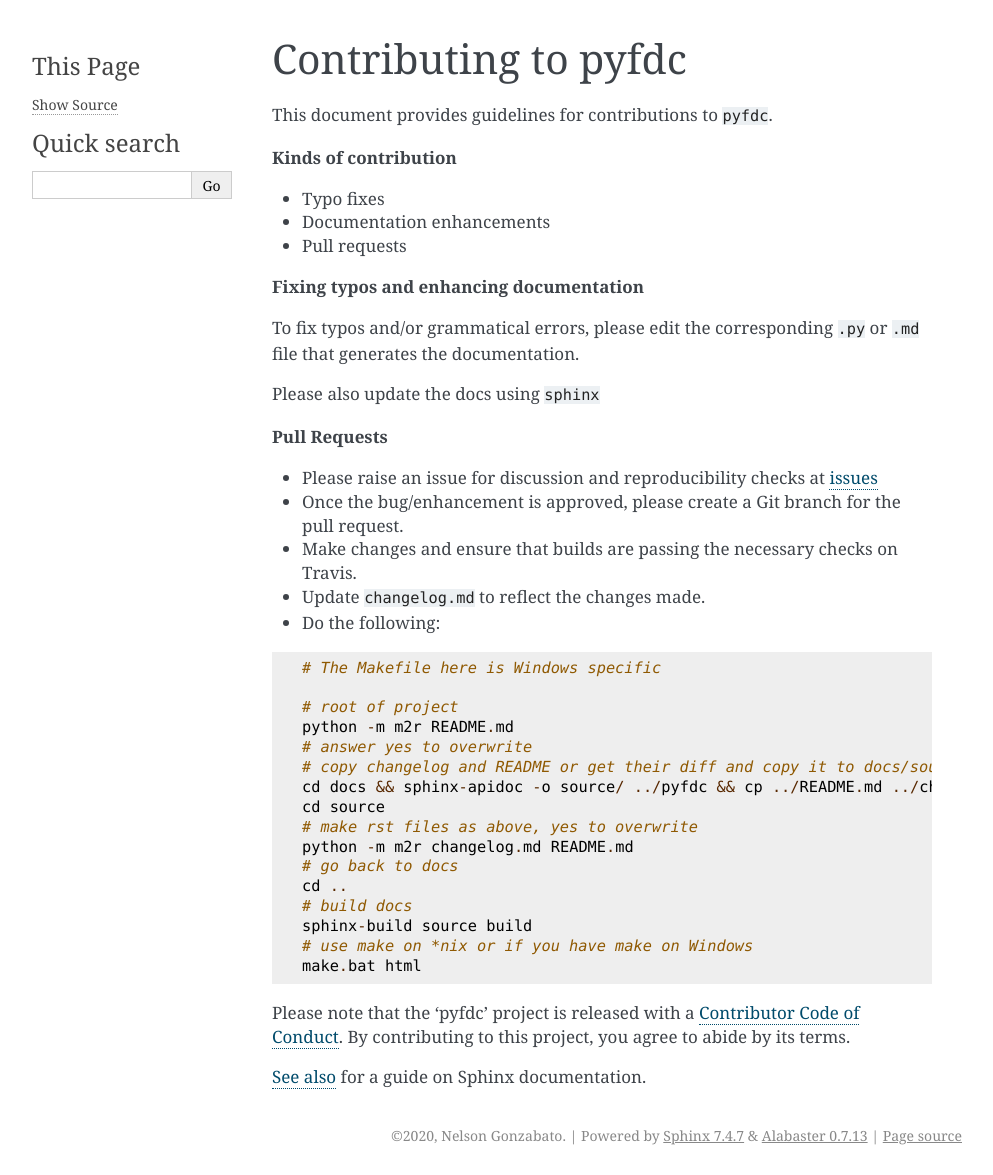
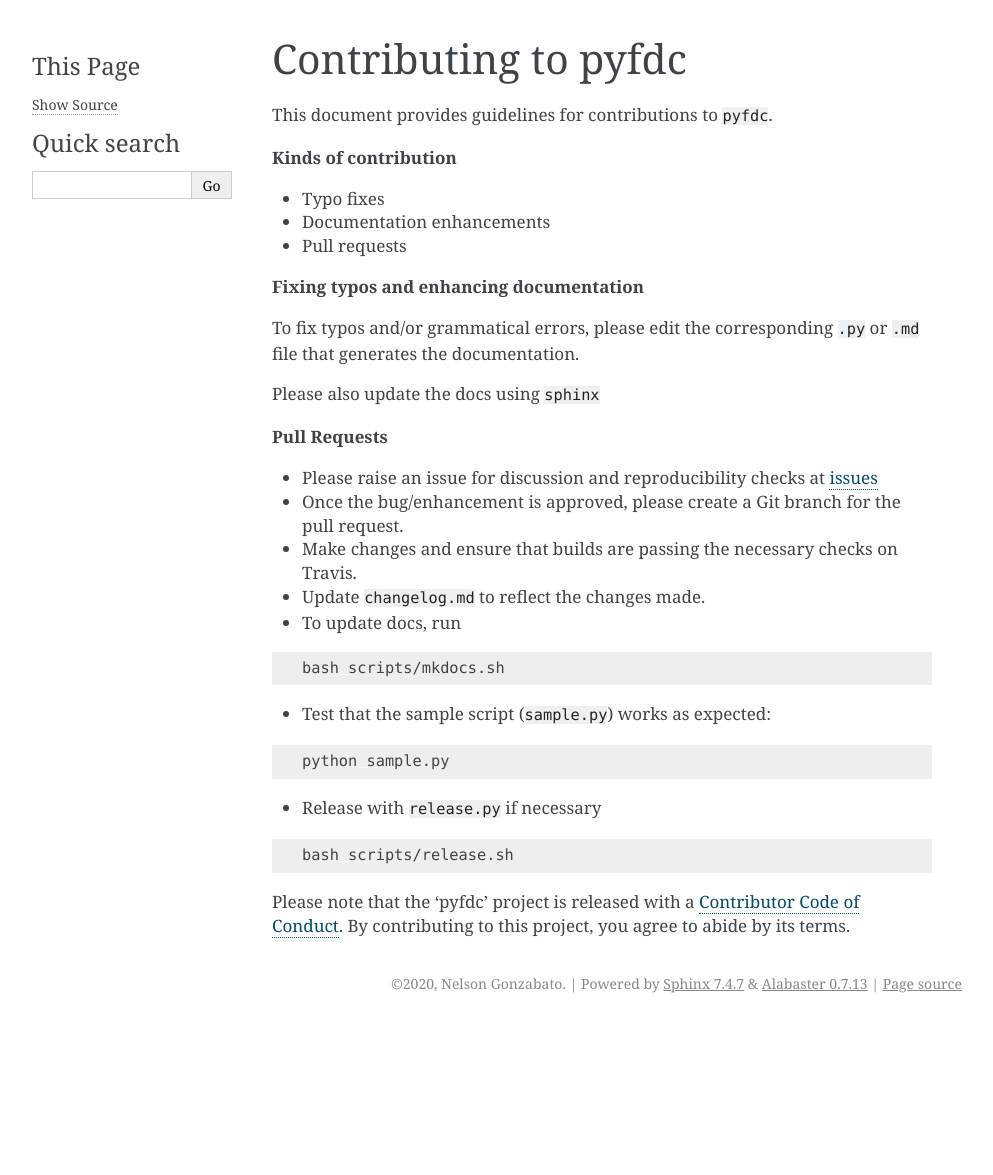
Before and after one commit to Nelson-Gon/pyfdc, a Sphinx documentation site: the page built from docs/source/CONTRIBUTING.rst, in a window 1280 px wide. Shown: the whole page, without its empty margins (148-1141 px from the left). Built offline with Sphinx 7.4.7, drawn with Linux system fonts in a browser that asks for light colours; after the commit the page ends 1023 px from its top, so only the background shows below that.

Commit message:
Update docs

```diff
--- a/docs/source/CONTRIBUTING.rst
+++ b/docs/source/CONTRIBUTING.rst
@@ -33,30 +33,26 @@ Please also update the docs using ``sphinx``
   Update ``changelog.md`` to reflect the changes made.
 
 *
-  Do the following:
+  To update docs, run
 
-.. code-block::
+.. code-block:: shell
+
+   bash scripts/mkdocs.sh
 
 
-   # The Makefile here is Windows specific
+* Test that the sample script (\ ``sample.py``\ ) works as expected:
 
-   # root of project
-   python -m m2r README.md
-   # answer yes to overwrite
-   # copy changelog and README or get their diff and copy it to docs/source
-   cd docs && sphinx-apidoc -o source/ ../pyfdc && cp ../README.md ../changelog.md source
-   cd source
-   # make rst files as above, yes to overwrite
-   python -m m2r changelog.md README.md
-   # go back to docs
-   cd ..
-   # build docs
-   sphinx-build source build
-   # use make on *nix or if you have make on Windows
-   make.bat html
+.. code-block:: shell
+
+   python sample.py
+
+
+* Release with ``release.py`` if necessary
+
+.. code-block:: shell
+
+   bash scripts/release.sh
 
 Please note that the 'pyfdc' project is released with a
-`Contributor Code of Conduct <.github/CODE_OF_CONDUCT.md>`_.
+`Contributor Code of Conduct <https://github.com/Nelson-Gon/pyfdc/.github/CODE_OF_CONDUCT.md>`_.
 By contributing to this project, you agree to abide by its terms.
-
-`See also <https://samnicholls.net/2016/06/15/how-to-sphinx-readthedocs/>`_ for a guide on Sphinx documentation.
```
Also changed, not shown: .github/CONTRIBUTING.md.
